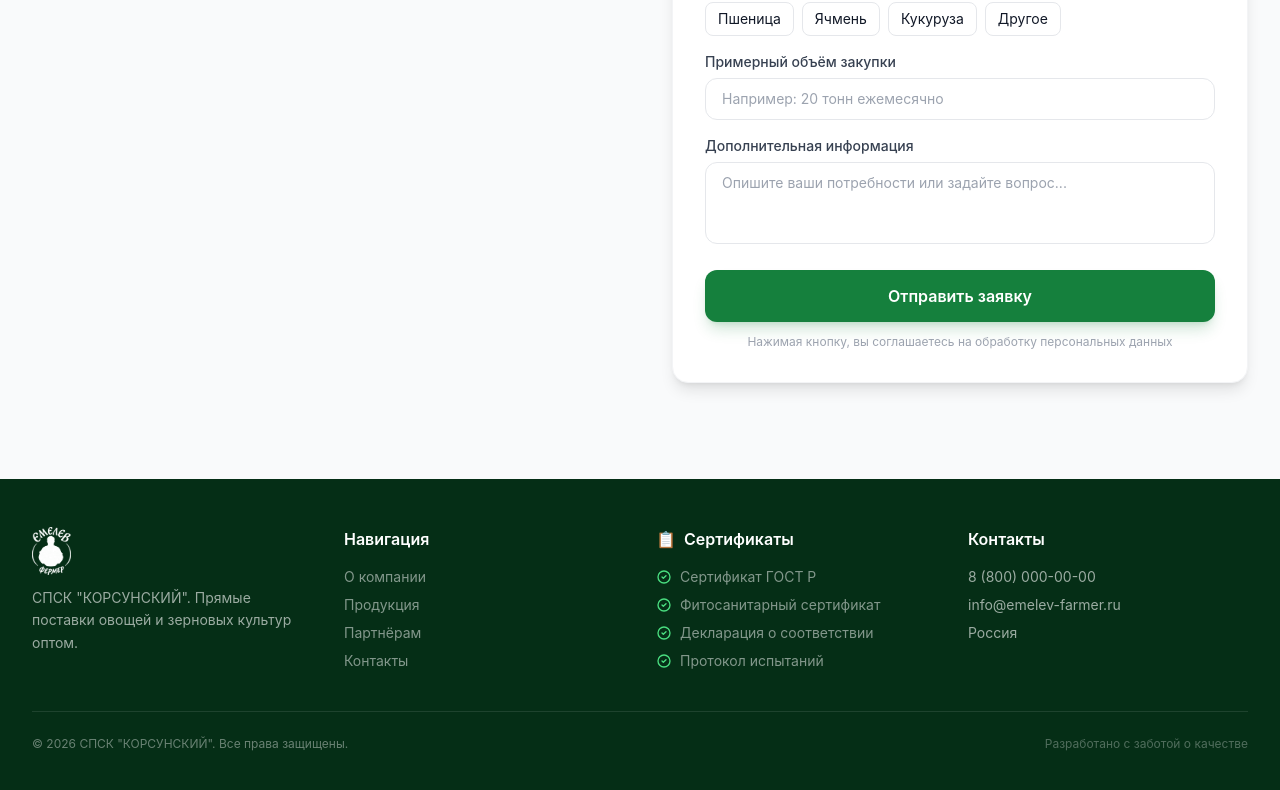
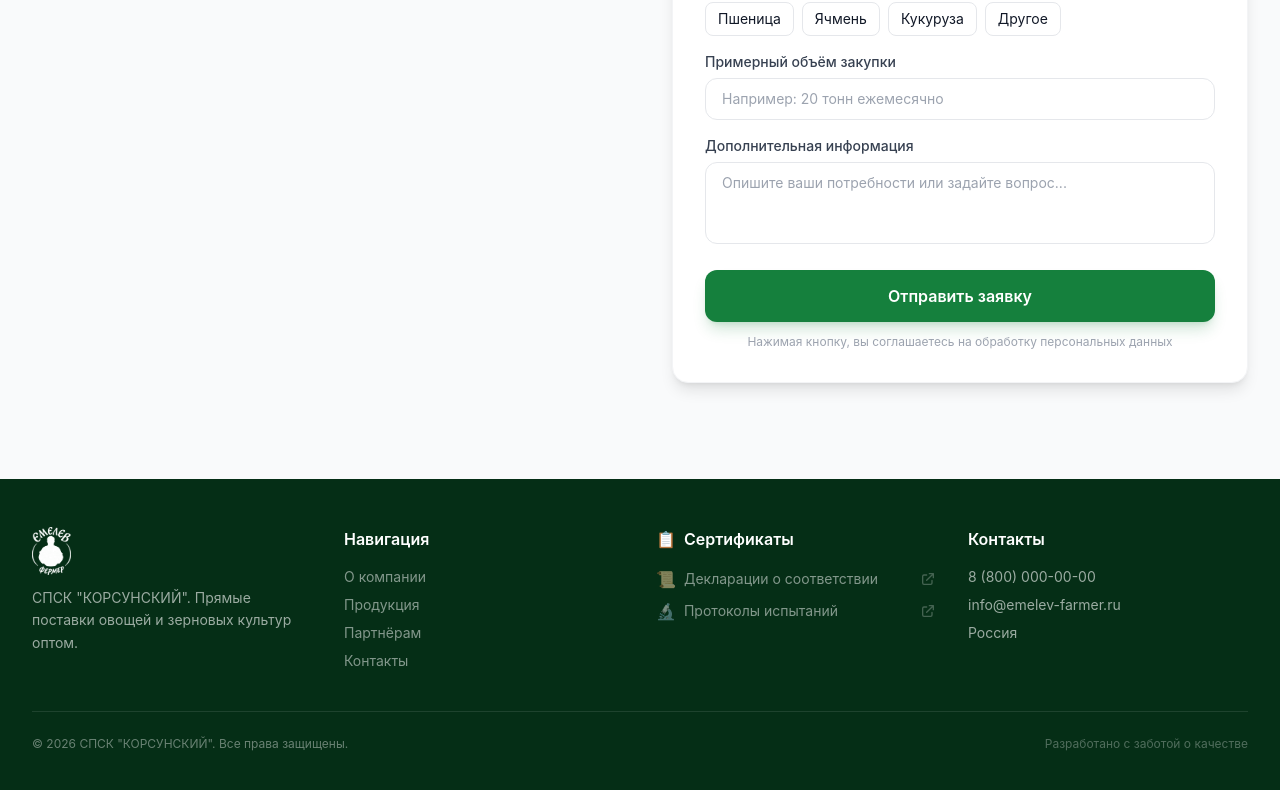
Before and after one commit to Horh1/agro-export, a Next.js app: page / in a window 1280 px wide. Shown: the part 3902-4692 px from the top of the page. Built offline with nearby package versions, Linux system fonts and the light colour scheme; no server answers; the database is empty.

Commit message:
Update certificates with Google Drive links

```diff
--- a/src/components/CertificateLinks.tsx
+++ b/src/components/CertificateLinks.tsx
@@ -1,10 +1,16 @@
 "use client";
 
 const certificates = [
-  { name: "Сертификат ГОСТ Р", file: "#" },
-  { name: "Фитосанитарный сертификат", file: "#" },
-  { name: "Декларация о соответствии", file: "#" },
-  { name: "Протокол испытаний", file: "#" },
+  {
+    name: "Декларации о соответствии",
+    url: "https://drive.google.com/drive/folders/1eib6-PmPqOI6HNoz0UTqDtPHpwgN0vPC?usp=drive_link",
+    icon: "📜",
+  },
+  {
+    name: "Протоколы испытаний",
+    url: "https://drive.google.com/drive/folders/16mXpNOTAPNFOL9jIGi-29RmrbPxE5NQ_?usp=drive_link",
+    icon: "🔬",
+  },
 ];
 
 export default function CertificateLinks() {
@@ -13,26 +19,16 @@ export default function CertificateLinks() {
       {certificates.map((cert) => (
         <a
           key={cert.name}
-          href={cert.file}
+          href={cert.url}
+          target="_blank"
+          rel="noopener noreferrer"
           className="flex items-center gap-2 text-white/50 hover:text-white transition-colors text-sm group"
-          onClick={(e) => {
-            if (cert.file === "#") e.preventDefault();
-          }}
         >
-          <svg
-            className="w-4 h-4 text-green-400 flex-shrink-0 group-hover:text-green-300 transition-colors"
-            fill="none"
-            stroke="currentColor"
-            viewBox="0 0 24 24"
-          >
-            <path
-              strokeLinecap="round"
-              strokeLinejoin="round"
-              strokeWidth={2}
-              d="M9 12l2 2 4-4m6 2a9 9 0 11-18 0 9 9 0 0118 0z"
-            />
+          <span className="text-base">{cert.icon}</span>
+          <span>{cert.name}</span>
+          <svg className="w-4 h-4 ml-auto opacity-50 group-hover:opacity-100 transition-opacity" fill="none" stroke="currentColor" viewBox="0 0 24 24">
+            <path strokeLinecap="round" strokeLinejoin="round" strokeWidth={2} d="M10 6H6a2 2 0 00-2 2v10a2 2 0 002 2h10a2 2 0 002-2v-4M14 4h6m0 0v6m0-6L10 14" />
           </svg>
-          {cert.name}
         </a>
       ))}
     </div>
```
